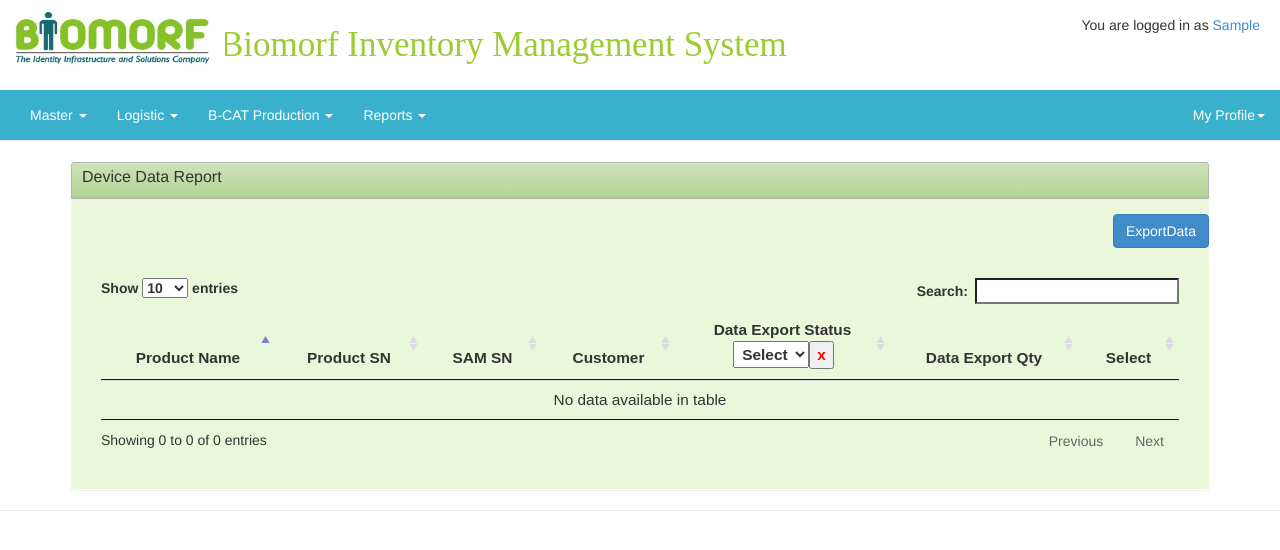
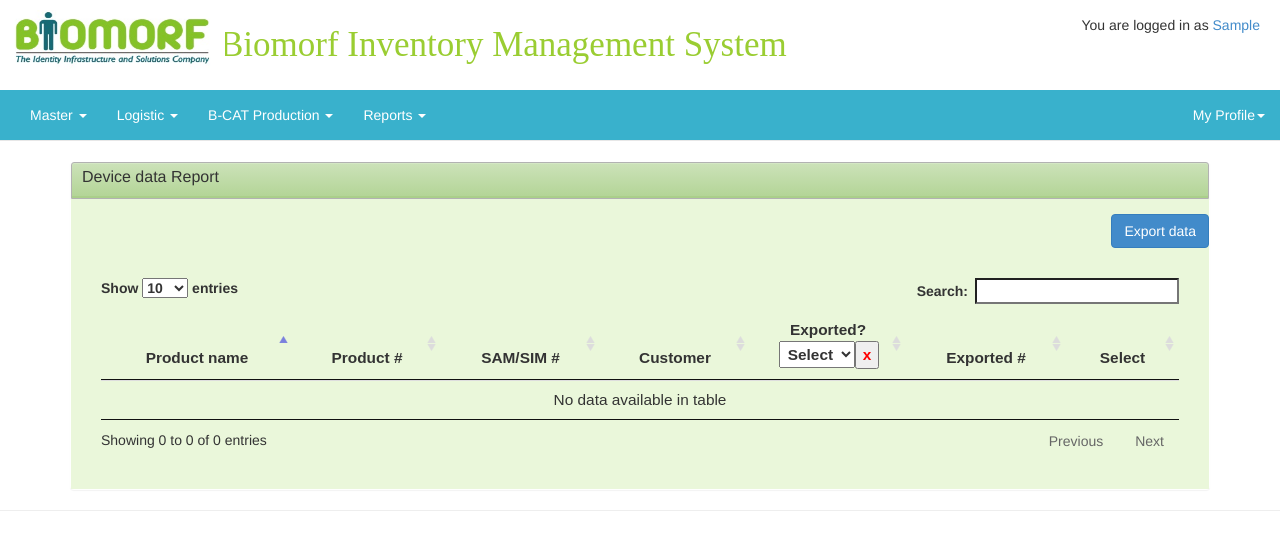
Before and after one commit to ramudevops123/gitlab, a Django app: page /accounts/DeviceDataReport/ in a window 1280 px wide. Shown: the top 550 px of the page. Run offline with Django 3.2, Linux system fonts and the light colour scheme; the visitor is signed in with stand-in values (Sample User, id 1); data that the repository does not hold is empty; parts of the project's set-up code (start-up, migrations or seed data) failed here and were passed over; some libraries are stand-ins or nearby versions.

Commit message:
git-svn-id: http://192.168.6.6/svn/BIMS@12 55610dc9-07cd-4d4d-84bb-46dc11ea6870

```diff
--- a/blog/templates/DeviceDataReport.html
+++ b/blog/templates/DeviceDataReport.html
@@ -19,7 +19,9 @@
  <script type "text/javascript" src="{% static 'js/datatable.min.js' %}"></script>
  <script type "text/javascript"  src="{% static 'js/dropdowns-enhancement.js' %}"></script>
   <script src="{% static 'js/jquery.dataTables.yadcf.js' %}"></script>
+
  <script>
+
 $(document).ready(function(){
     $('#myTable').dataTable();
 	$('#myTable').dataTable().yadcf([
@@ -69,7 +71,7 @@ $('#lblNumber').text("");
   <div class="col-md-12">
   <div class="panel ">
   <div class="panel-heading" id="heading-color" style="padding: 5px 10px 2px;">
-  <h4 class="panel-title">Device Data Report<h4>
+  <h4 class="panel-title">Device data Report<h4>
   </div>
   <div class="panel-body" id="form-color">
    <form class="form-horizontal" name="adduser" method="POST" action="/accounts/DeviceDataReport/" role="form" enctype="multipart/form-data">{% csrf_token %}
@@ -82,7 +84,7 @@ $('#lblNumber').text("");
 	</select>
     </div> -->
 
-	<button  type="button" style="float: right;"  id="ExportButton" name="_ExportData" value="ExportData"  class="btn btn-primary">ExportData</button>
+	<button  type="button" style="float: right;"  id="ExportButton" name="_ExportData" value="ExportData"  class="btn btn-primary">Export data</button>
 	<div id="xmlbtn" style="display:none"><a id="alink" download><button  type="button" style="float: right;"   id="xml"  class="btn btn-primary">Download XML</button></a></div>			</a>
 	<label id="lblNumber" style="float: right;"></label>
 
@@ -91,12 +93,12 @@ $('#lblNumber').text("");
    <table id="myTable" class="table table-striped" style="text-align:center; font-size: 1.1em;font-family: 'Source Sans Pro', sans-serif;color:#333;">
     <thead>
                                     <tr>
-										<th class="center">Product Name</th>
-                                        <th class="center">Product SN</th>
-                                        <th class="center">SAM SN</th>
+										<th class="center">Product name</th>
+                                        <th class="center">Product #</th>
+                                        <th class="center">SAM/SIM #</th>
 										<th class="center">Customer</th>
-										<th class="center">Data Export Status</th>
-										<th class="center">Data Export Qty</th>
+										<th class="center">Exported?</th>
+										<th class="center">Exported #</th>
 										<th class="center">Select</th>
 										<!-- <th class="center">Edit</th> -->
                                         </tr>
@@ -110,8 +112,13 @@ $('#lblNumber').text("");
 									   <td class="center">{{ u.EndCustomerName }}</td>
 									   <td class="center">{{ u.DataExportStatus }}</td>
 									   <td class="center">{{ u.DataExportQty }}</td>
-									   <td class="center"><input type="checkbox" class="classcbchecktest" value="{{ u.id }}" name="PurchaseCheck" /></td>
-									  <!--  <td class="center"><a href="/accounts/EditSAMDetails/{{u.id}}" data-toggle="modal"data-target="#basicEditModal"><i></i>Edit</a></td> -->
+									   <!-- <td class="center"><input type="checkbox" class="classcbchecktest" value="{{ u.id }}" name="PurchaseCheck" /></td> -->
+									   {% if u.Product_Name == 'B - Authentication Terminal' %}
+										<td class="center"><input type="checkbox" class="classcbchecktest" value="{{ u.id }}" name="PurchaseCheck" /></td>
+									   <!--  <td class="center"><a href="/accounts/EditSAMDetails/{{u.id}}" data-toggle="modal"data-target="#basicEditModal"><i></i>Edit</a></td> -->
+									   {% else %}
+									  <td class="center">None</td>
+									   {% endif %}
 									   </tr>
 									{% endfor %}
 									</tbody>
```
